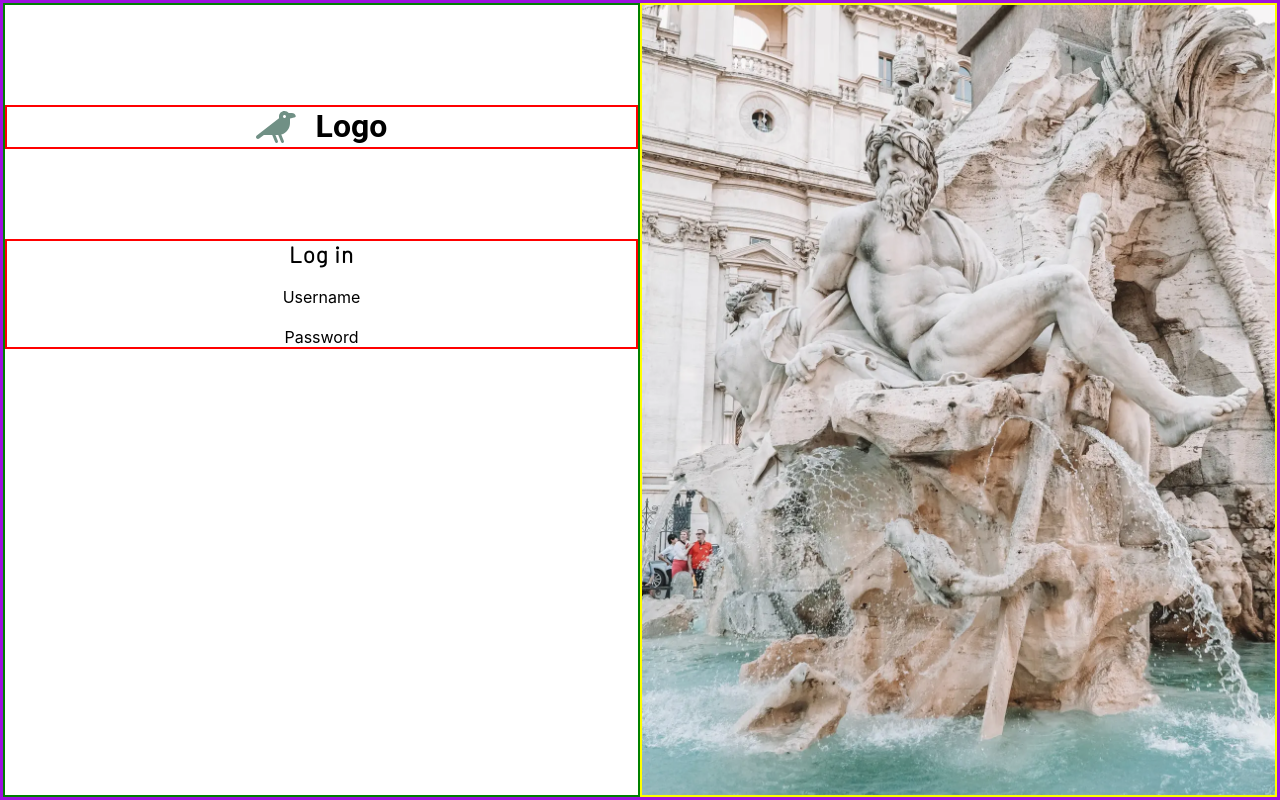
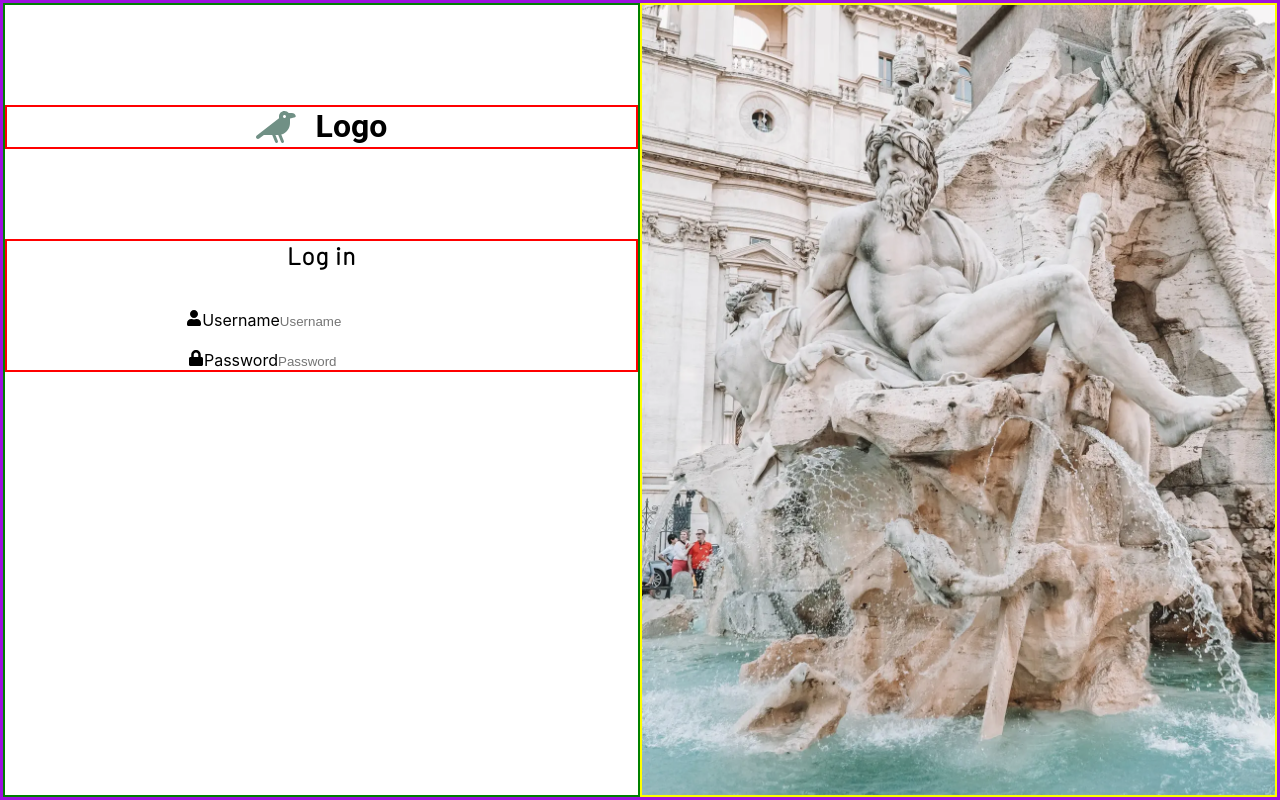
Before and after one commit to hemakumarm72/front-end-practise-day-1, a React (Create React App) app: page / in a window 1280 px wide. Built offline with nearby package versions, Linux system fonts and the light colour scheme.

Commit message:
username and password input

```diff
--- a/package.json
+++ b/package.json
@@ -13,6 +13,7 @@
         "react": "^18.2.0",
         "react-dom": "^18.2.0",
         "react-helmet-async": "^1.3.0",
+        "react-icons": "^4.7.1",
         "react-router-dom": "^6.5.0",
         "react-scripts": "5.0.1",
         "web-vitals": "^2.1.4"
--- a/src/Pages/Login/Login.css
+++ b/src/Pages/Login/Login.css
@@ -57,6 +57,7 @@
 
 .loginfield h3 {
     font-family: 'Barlow', sans-serif;
-    font-size: 1.4rem;
+    font-size: 1.5rem;
     letter-spacing: 1px;
+    font-weight: 600px;
 }
--- a/src/Pages/Login/Login.jsx
+++ b/src/Pages/Login/Login.jsx
@@ -2,7 +2,7 @@ import React from 'react';
 import { Container } from 'Components';
 import './Login.css';
 import { lazy } from '@loadable/component';
-
+import { FaUser, FaLock } from 'react-icons/fa';
 import sideimage from '../../Asset/image/img3.webp';
 import crow from '../../Asset/image/crow-solid.svg';
 // import { Container } from './styles';
@@ -31,8 +31,42 @@ function Login() {
 
                         <div className="loginfield">
                             <h3>Log in</h3>
-                            <p>Username</p>
-                            <p>Password</p>
+                            <form
+                                action="#"
+                                method="#"
+                                className="form_filed"
+                            />
+                            <div className="form_field">
+                                <label htmlFor="login_username">
+                                    <FaUser />
+                                    <span className="hidden">Username</span>
+                                </label>
+
+                                <input
+                                    type="text"
+                                    className="form_input"
+                                    id="login_username"
+                                    name="username"
+                                    placeholder="Username"
+                                    required
+                                />
+                            </div>
+
+                            <div className="form_field">
+                                <label htmlFor="login_password">
+                                    <FaLock />
+                                    <span className="hidden">Password</span>
+                                </label>
+
+                                <input
+                                    type="text"
+                                    className="form_input"
+                                    id="login_password"
+                                    name="password"
+                                    placeholder="Password"
+                                    required
+                                />
+                            </div>
                         </div>
                     </div>
                     <div className="screen2">
```
Also changed, not shown: 1 other file (tests, documents, lock files or other folders).
